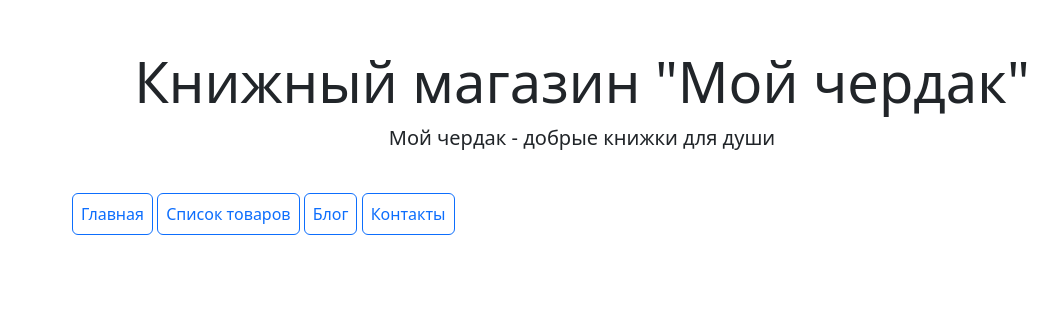
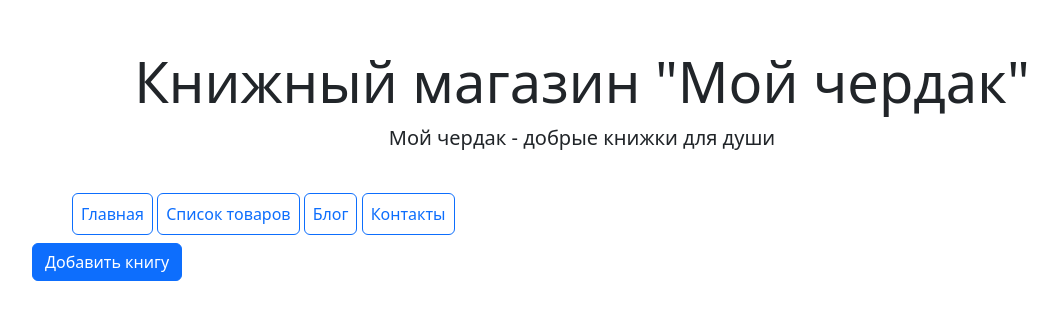
Before and after one commit to marie-george/djangoproject, a Django app: template catalog/templates/catalog/product_list.html in a window 1280 px wide. Shown: the top 320 px of the page, without its empty margins (58-1116 px from the left). Run offline with Django 4.2, Linux system fonts and the light colour scheme; the template is opened without the code that fills it, so the values that code supplies are empty; parts of the project's set-up code (start-up, migrations or seed data) failed here and were passed over.

Commit message:
added button "Добавить книгу" in product_list.html

```diff
--- a/catalog/templates/catalog/product_list.html
+++ b/catalog/templates/catalog/product_list.html
@@ -3,6 +3,11 @@
 {% block content %}
 
 {% include 'catalog/includes/inc_main_menu.html' %}
+
+<div class="col-12">
+    <a href="{% url 'catalog:product_create' %}" class="btn btn-primary m-2">Добавить книгу</a>
+</div>
+
 <div class="row">
     {% for object in object_list %}
     {% include 'catalog/includes/inc_product_card.html' %}
```
